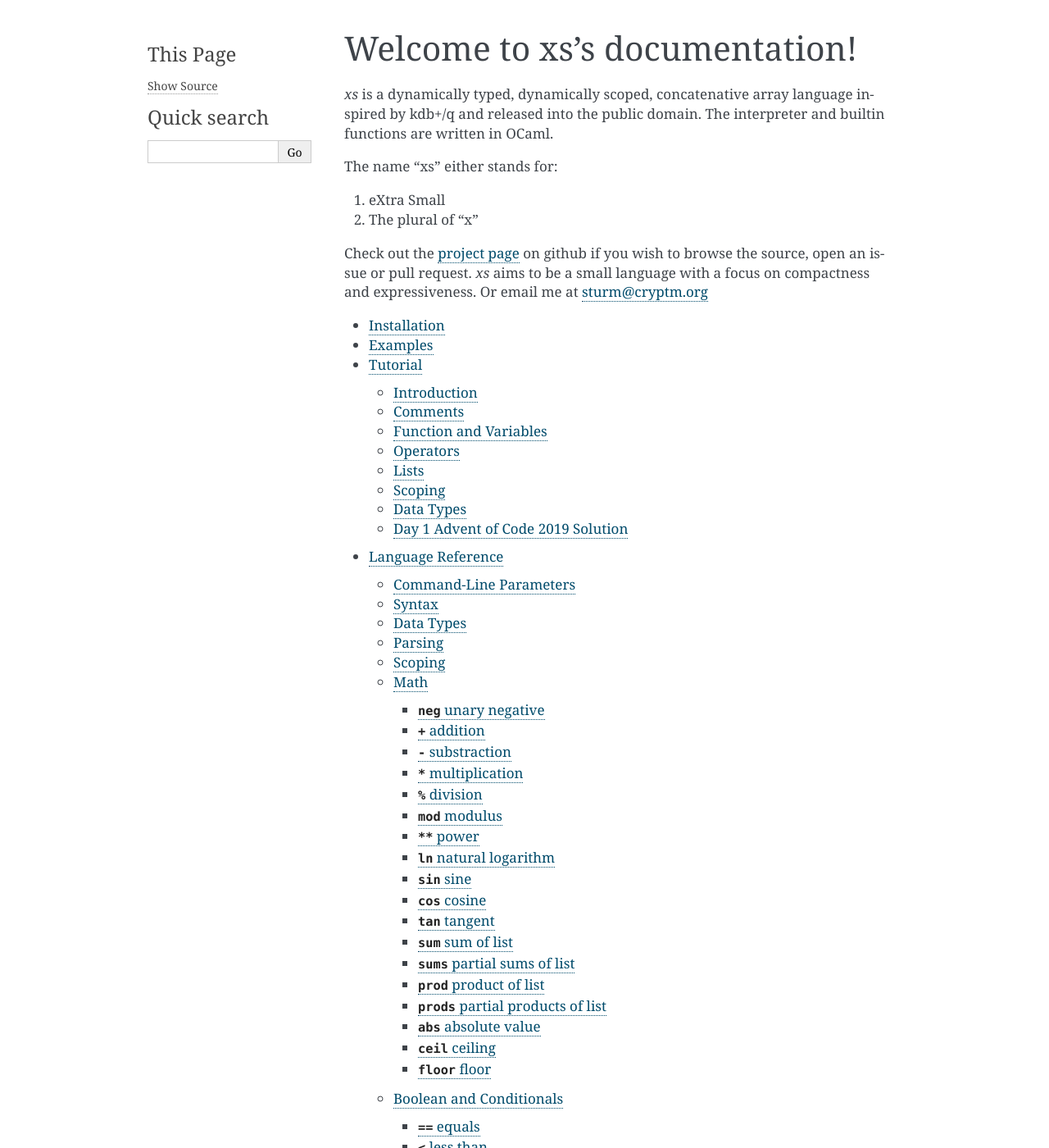
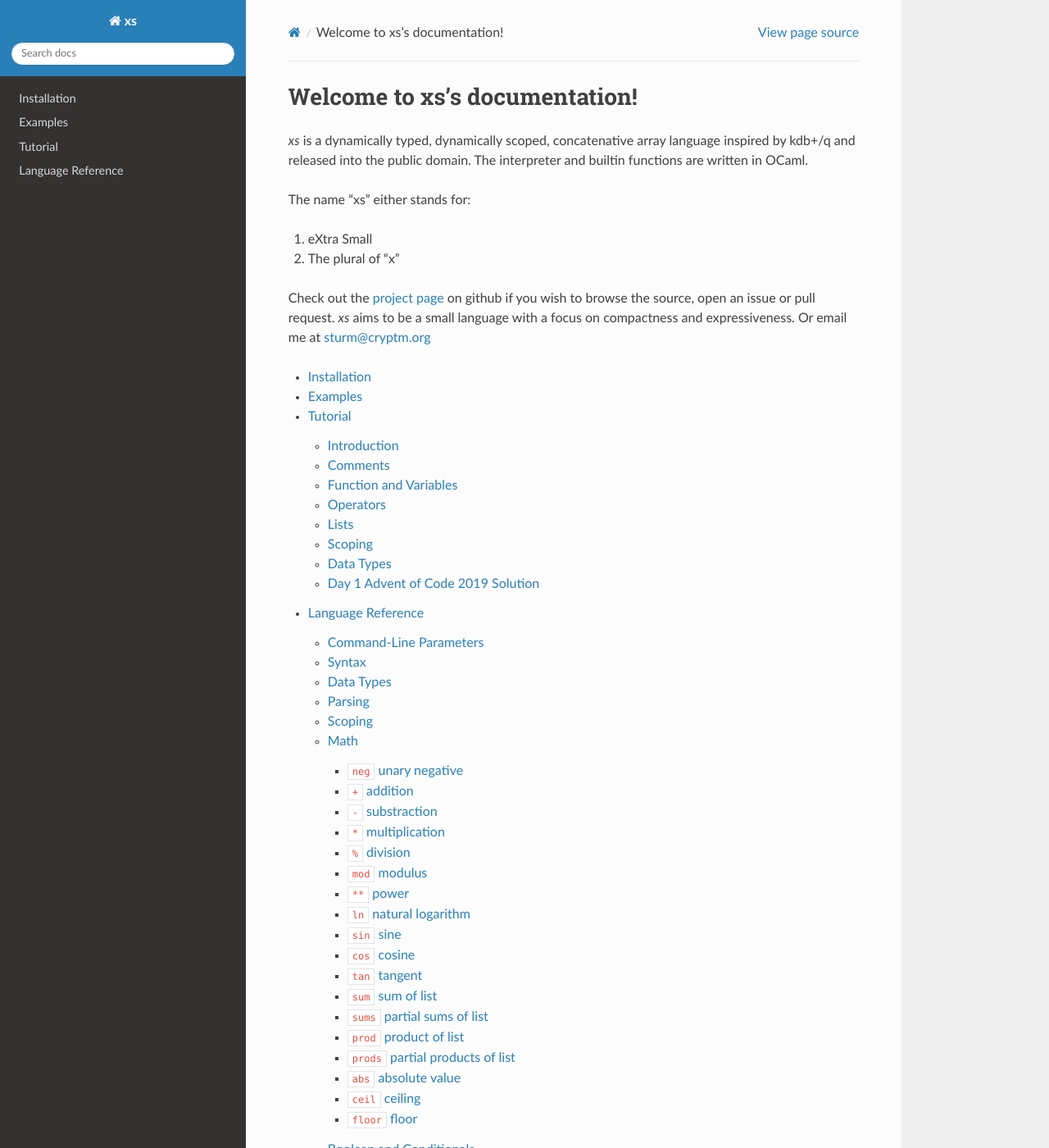
Before and after one commit to smabie/xs, a Sphinx documentation site: the page built from doc/index.rst, in a window 1280 px wide and 1400 px high. Shown: the whole window at 82% size. Built offline with Sphinx 7.4.7 and the Read the Docs theme 2.0.0, drawn with Linux system fonts in a browser that asks for light colours; some of the changed text lies outside the part shown.

Commit message:
update to rtd theme

```diff
--- a/doc/conf.py
+++ b/doc/conf.py
@@ -32,6 +32,7 @@ release = '0.1'
 # extensions coming with Sphinx (named 'sphinx.ext.*') or your custom
 # ones.
 extensions = [
+    'sphinx_rtd_theme'
 ]
 
 # Add any paths that contain templates here, relative to this directory.
@@ -48,7 +49,8 @@ exclude_patterns = ['_build', 'Thumbs.db', '.DS_Store']
 # The theme to use for HTML and HTML Help pages.  See the documentation for
 # a list of builtin themes.
 #
-html_theme = 'alabaster'
+html_theme = 'sphinx_rtd_theme'
+#html_theme = 'alabaster'
 
 # Add any paths that contain custom static files (such as style sheets) here,
 # relative to this directory. They are copied after the builtin static files,
--- a/doc/reference.rst
+++ b/doc/reference.rst
@@ -12,6 +12,7 @@ Syntax
 
 Below is the EBNF grammar for *xs*:
 ::
+
    char = ..
    digit = "0" | "1" | "2" | "3" | "4" | "5" | "6" | "7" | "8" | "9";
    letter = "A" | "B" | "C" | "D" | "E" | "F" | "G"
```
